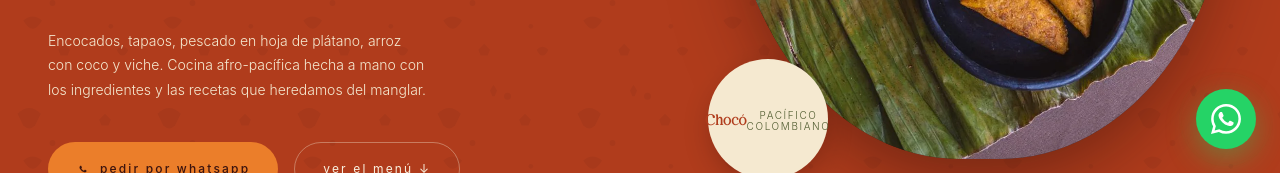
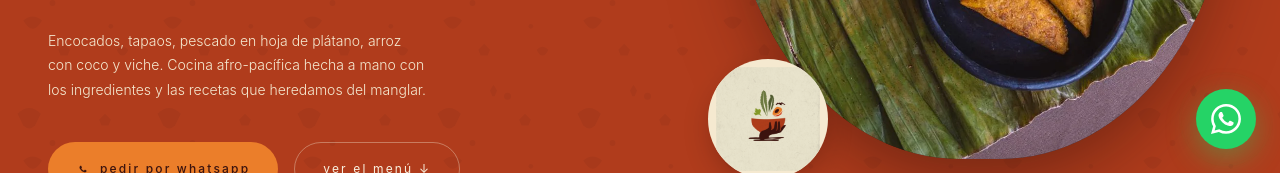
Before and after one commit to lucycaolaya2307-cell/lacocinadeorfa-landing, a website: page index.html in a window 1280 px wide. Shown: the part 627-800 px from the top of the page. Drawn offline with Linux system fonts and the light colour scheme.

Commit message:
Replace hero badge text with logo

```diff
--- a/assets/css/styles.css
+++ b/assets/css/styles.css
@@ -381,23 +381,15 @@
       background: var(--crema);
       border-radius: 50%;
       display: flex; align-items: center; justify-content: center;
-      font-family: var(--font-display);
-      font-size: 18px;
-      color: var(--terracota);
-      text-align: center;
-      line-height: 1.1;
-      padding: 10px;
+      overflow: hidden;
+      padding: 12px;
       box-shadow: 0 10px 30px -6px rgba(26, 8, 6, 0.3);
     }
-    .hero__visual-badge span {
-      display: block;
-      font-size: 10px;
-      font-family: var(--font-body);
-      font-weight: 300;
-      letter-spacing: 0.16em;
-      text-transform: uppercase;
-      color: var(--olivo-oscuro);
-      margin-top: 4px;
+    .hero__visual-badge img {
+      width: 100%;
+      height: 100%;
+      object-fit: contain;
+      transform: scale(1.08);
     }
 
     .hero__scroll {
--- a/index.html
+++ b/index.html
@@ -118,7 +118,7 @@
           <img src="./assets/images/ambiente-04.webp" alt="Plato del Pacífico colombiano sobre hoja de plátano" loading="eager">
         </div>
         <div class="hero__visual-badge">
-          Chocó<span>Pacífico colombiano</span>
+          <img src="./assets/images/orfa-hero-icon.webp" alt="Isotipo de La Cocina de Orfa" loading="lazy">
         </div>
       </div>
     </div>
```
